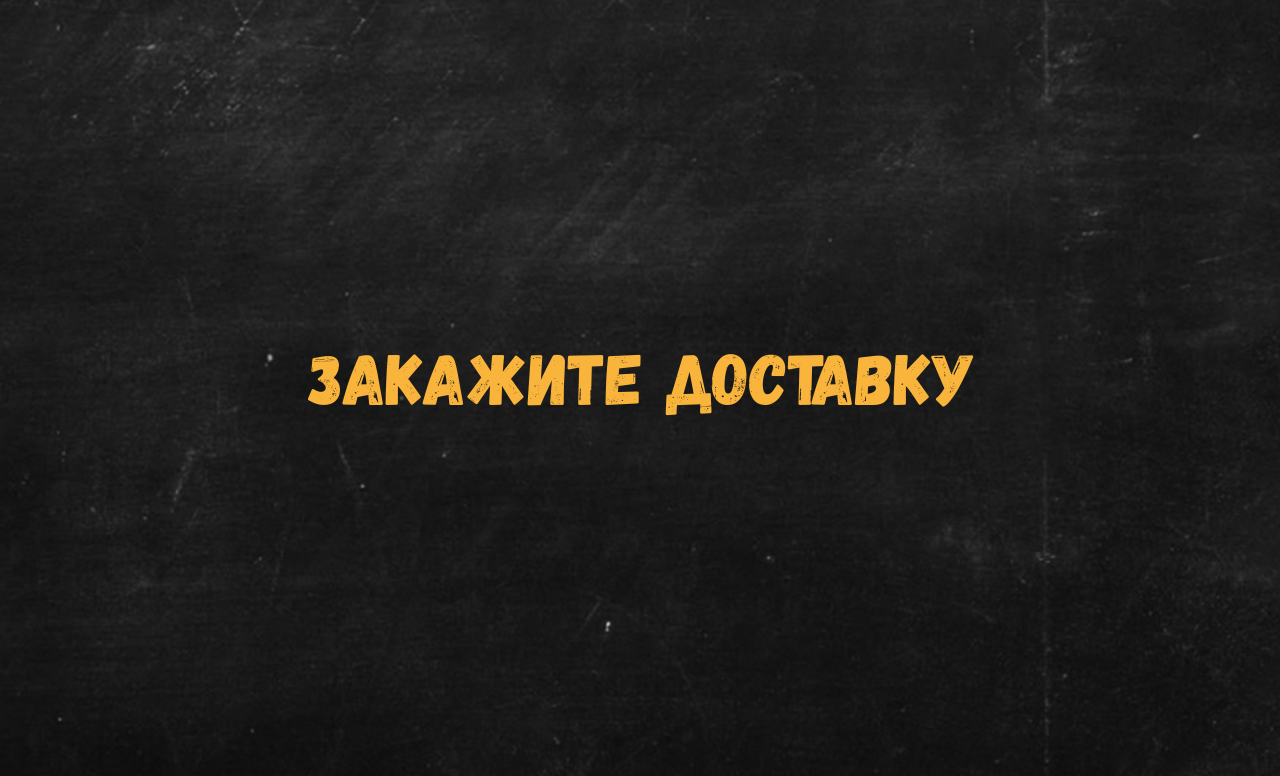
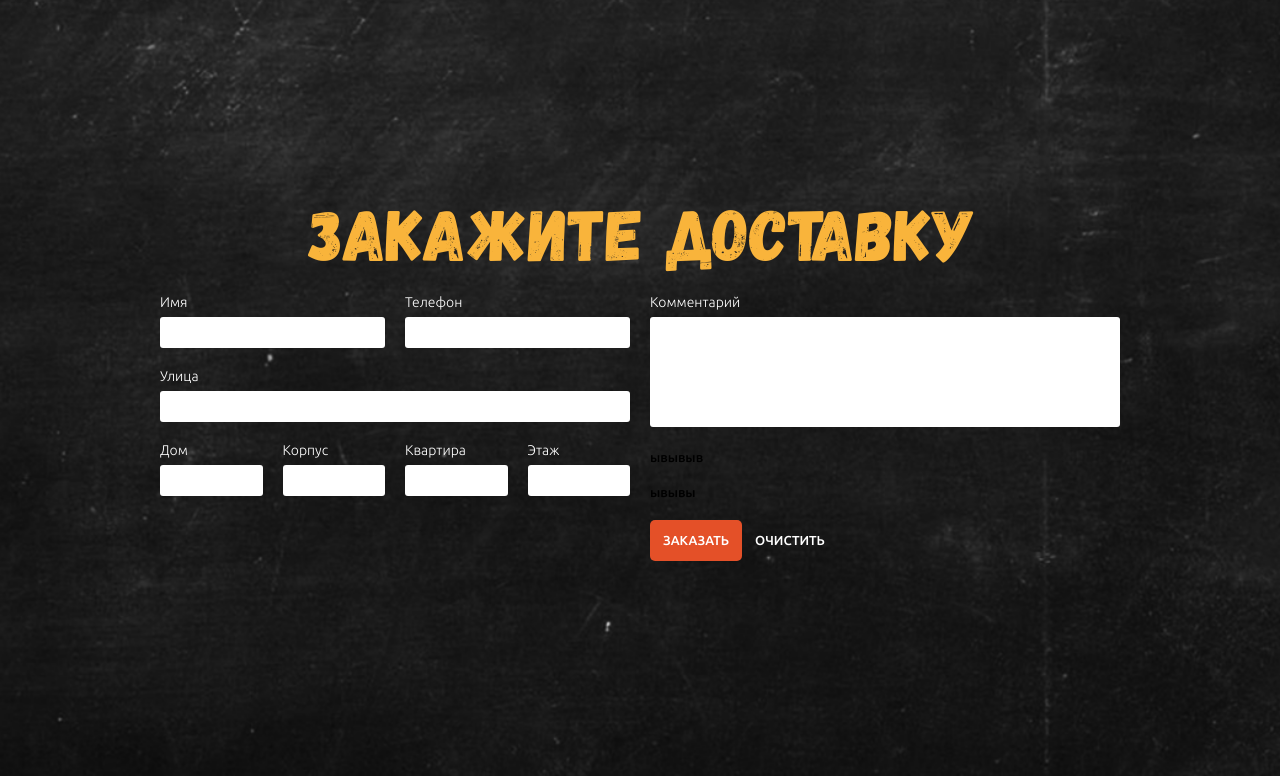
Before and after one commit to dontshoot11/burger22, a plain HTML site: page index.html in a window 1280 px wide. Shown: the part 2424-3200 px from the top of the page. Drawn offline with Linux system fonts and the light colour scheme.

Commit message:
авва

```diff
--- a/index.html
+++ b/index.html
@@ -214,6 +214,86 @@
         <section class="order wallpaper wallpaper--order">
             <div class="container container__column">
                 <h2 class="section__title">закажите доставку</h2>
+                <div class="form">
+                    <form action="action" class="form__elem">
+                        <div class="form__column">
+                            <div class="form__row">
+                                <label class="form__block">
+                            <div class="form__block-title">Имя</div>
+                            <input type="text" class="form__input">
+                                </label>
+                                <label class="form__block">
+                            <div class="form__block-title">Телефон</div>
+                            <input type="text" class="form__input">
+                        </label>
+                            </div>
+                            <!--строка формы-->
+                            <div class="form__row">
+                                <label class="form__block">
+                                <div class="form__block-title">Улица</div>
+                                <input type="text" class="form__input">
+
+                            </label>
+                            </div>
+                            <!--строка формы-->
+                            <div class="form__row">
+                                <label class="form__block">
+                                    <div class="form__block-title">Дом</div>
+                                    <input type="text" class="form__input">
+                                </label>
+                                <label class="form__block">
+                                    <div class="form__block-title">Корпус</div>
+                                    <input type="text" class="form__input">
+                            </label>
+                                <label class="form__block">
+                                    <div class="form__block-title">Квартира</div>
+                                    <input type="text" class="form__input">
+                        </label>
+                                <label class="form__block">
+                                    <div class="form__block-title">Этаж</div>
+                                    <input type="text" class="form__input">
+                    </label>
+
+                            </div>
+                            <!--строка формы-->
+                        </div>
+                        <div class="form__column">
+                            <div class="form__row">
+                                <label class="form__block">
+                                        <div class="form__block-title">Комментарий</div>
+
+
+                            <textarea class="form__input form__input--textarea"></textarea></label>
+                            </div>
+                            <!--строка формы-->
+                            <div class="form__row"> ывывыв</div>
+                            <!--строка формы-->
+
+
+                            <div class="form__row"> ывывы</div>
+                            <!--строка формы-->
+
+
+                            <div class="form__row">
+
+                                <button type="button" class="button button--navigation">заказать</button>
+                                <button class="button" type="reset">очистить</button>
+
+
+
+
+                            </div>
+                            <!--строка формы-->
+
+
+
+
+
+                        </div>
+
+
+                    </form>
+                </div>
             </div>
         </section>
 
--- a/main.scss
+++ b/main.scss
@@ -7,7 +7,8 @@
 "feedback",
 "buttons",
 "screens",
-"colors";
+"colors",
+"order";
 @font-face {
     font-family: 'ubuntu-b';
     src: url('fonts/ubuntu-b.woff2') format('woff2'), url('fonts/ubuntu-b.woff') format('woff');
--- /dev/null
+++ b/order.scss
@@ -0,0 +1,45 @@
+@import "colors";
+.form__elem {
+    display: flex;
+    margin-top: 44px;
+}
+
+.form__column {
+    flex: 1;
+    margin-right: 20px;
+    &:last-child {
+        margin-right: 0;
+    }
+}
+
+.form__row {
+    display: flex;
+    margin-top: 20px;
+}
+
+.form__block {
+    flex: 1;
+    margin-right: 20px;
+    &:last-child {
+        margin-right: 0
+    }
+}
+
+.form__input {
+    background: #fff;
+    border-radius: 3px;
+    border: none;
+    padding: 8px 21px;
+    width: 100%;
+    &--textarea {
+        resize: none;
+        height: 110px;
+    }
+}
+
+.form__block-title {
+    color: #fff;
+    font-size: 14px;
+    font-family: "ubuntu-light";
+    margin-bottom: 7px;
+}
```
Also changed, not shown: main.css, order.css (added), 2 other files.
